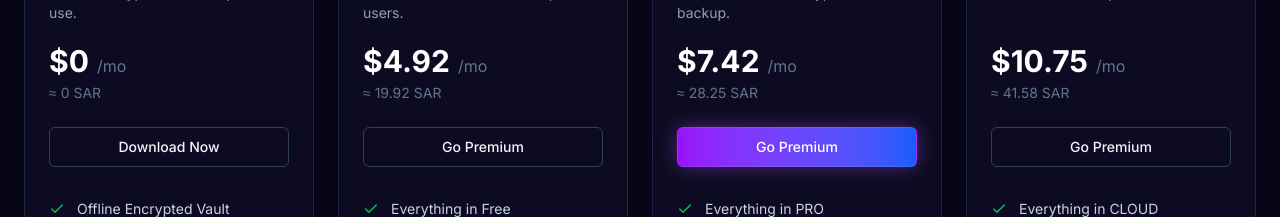
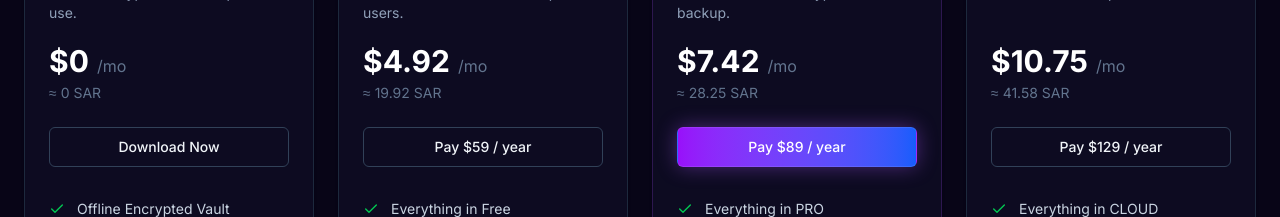
Before and after one commit to Jalal-Nasser/GitDeploy, a Next.js app: page /passgen in a window 1280 px wide. Shown: the part 4180-4397 px from the top of the page. Built offline with nearby package versions, Linux system fonts and the light colour scheme; no server answers.

Commit message:
remove premium word on payment button

```diff
--- a/app/passgen/page.tsx
+++ b/app/passgen/page.tsx
@@ -435,7 +435,7 @@ function Pricing() {
                             ".env Injection",
                             "No Cloud Required"
                         ]}
-                        buttonText="Go Premium"
+                        buttonText={interval === "YEAR" ? "Pay $59 / year" : "Pay $5.99 / month"}
                         onButtonClick={() => router.push("/passgen/pricing")}
                     />
 
@@ -453,7 +453,7 @@ function Pricing() {
                             "Dropbox (Coming Soon)",
                             "OneDrive (Coming Soon)"
                         ]}
-                        buttonText="Go Premium"
+                        buttonText={interval === "YEAR" ? "Pay $89 / year" : "Pay $8.99 / month"}
                         onButtonClick={() => router.push("/passgen/pricing")}
                     />
 
@@ -470,7 +470,7 @@ function Pricing() {
                             "Supabase (Coming Soon)",
                             "Priority Support Badge"
                         ]}
-                        buttonText="Go Premium"
+                        buttonText={interval === "YEAR" ? "Pay $129 / year" : "Pay $12.99 / month"}
                         onButtonClick={() => router.push("/passgen/pricing")}
                     />
                 </div>
```
